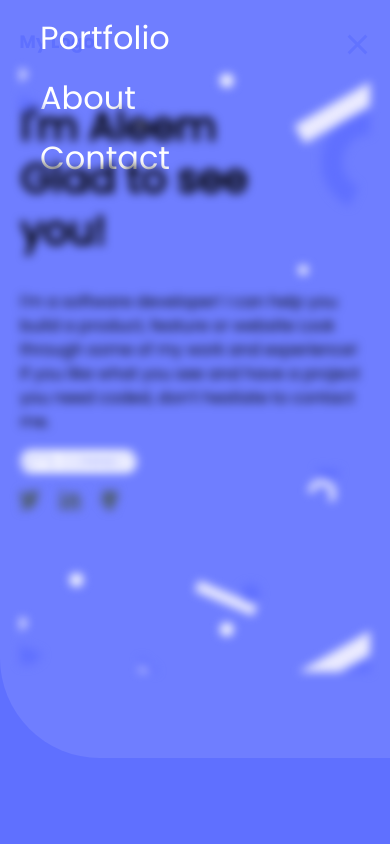
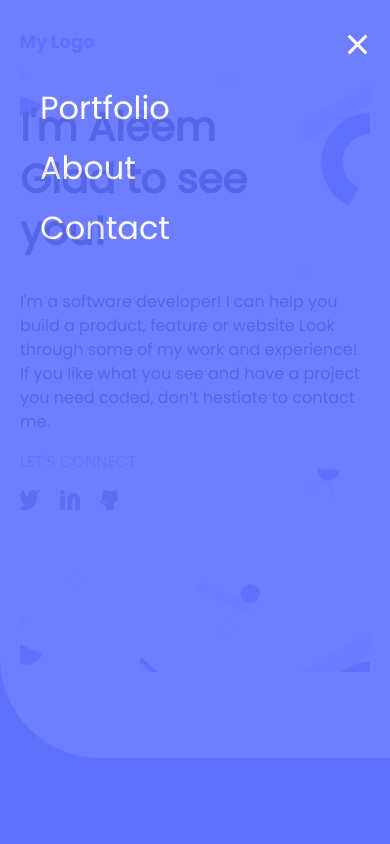
Before and after one commit to MAleemH/muhammad-aleem-portfolio, a website: page index.html in a window 390 px wide. Both pictures are taken after a click on the element 357 px from the left and 44 px from the top of the page. Shown: the top 844 px of the page. Drawn offline with Linux system fonts and the light colour scheme.

Commit message:
nav menu compeleted

```diff
--- a/css/styles.css
+++ b/css/styles.css
@@ -8,9 +8,7 @@ body.active {
   background: #6070FF;
   overflow-y: hidden;
 }
-.introduction.active {
-  filter: blur(5px);
-}
+
 .container {
   display: flex;
   flex-direction: column;
@@ -42,6 +40,8 @@ body.active {
 
 .hamburger {
   display: block;
+  position: relative;
+  z-index: 1;
 }
 
 .hamburger.active .bar:nth-child(2) {
@@ -50,22 +50,23 @@ body.active {
 
 .hamburger.active .bar:nth-child(1) {
   transform: translateY(8px) rotate(45deg);
+  background-color: white;
 }
 
 .hamburger.active .bar:nth-child(3) {
   transform: translateY(-8px) rotate(-45deg);
+  background-color: white;
 }
 
 .nav-menu {
   position: fixed;
   list-style: none;
-  top: 0%;
+  top: -5%;
   left: -1000%;
   gap: 0;
   flex-direction: column;
-  background-color: rgba(96, 112, 255, 0.9);
-  background-size: cover;
-  /* mix-blend-mode: multiply; */
+  background-color: #6070ff;
+  opacity: 0.9;
   width: 100%;
   text-align: left;
   font-family: 'Poppins', sans-serif;
@@ -76,7 +77,7 @@ body.active {
   line-height: 44px;
   transition: 0.1s;
   height: 100vh;
-  margin-top: 0px;
+  padding-top: 80px;
 }
 
 .nav-menu * {
@@ -87,9 +88,6 @@ body.active {
 .nav-options {
   margin: 16px 0;
 }
-
-
-
 
 .nav-menu.active {
   left: 0;
--- a/javaScript/javascript.js
+++ b/javaScript/javascript.js
@@ -1,16 +1,13 @@
 const hamburger = document.querySelector('.hamburger');
 const navMenu = document.querySelector('.nav-menu');
 const body = document.querySelector('body');
-const intro = document.querySelector('.introduction');
 hamburger.addEventListener('click', () => {
   hamburger.classList.toggle('active');
   navMenu.classList.toggle('active');
   body.classList.toggle('active');
-  intro.classList.toggle('active');
 });
 document.querySelectorAll('.nav-options').forEach((n) => n.addEventListener('click', () => {
   hamburger.classList.remove('active');
   navMenu.classList.remove('active');
   body.classList.remove('active');
-  intro.classList.remove('active');
 }));
```
Also changed, not shown: index.html (line endings or trailing spaces).
